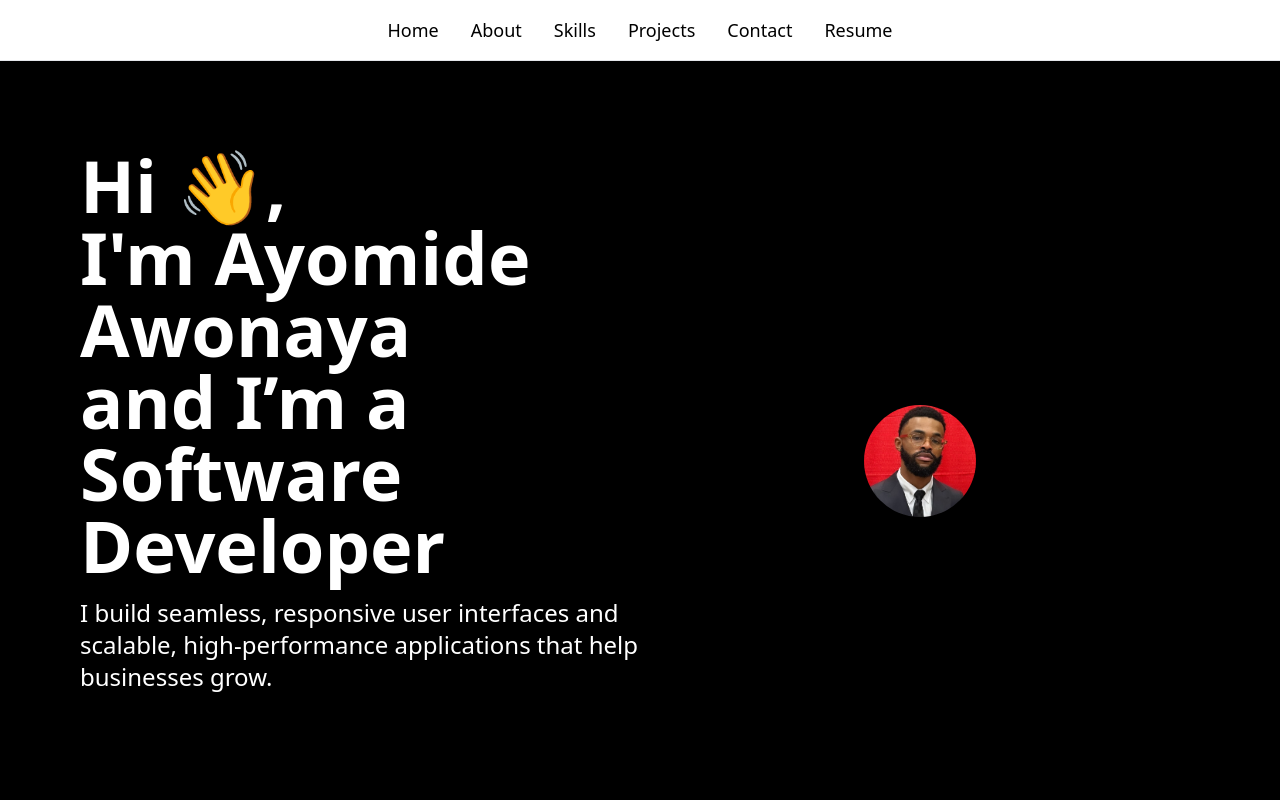
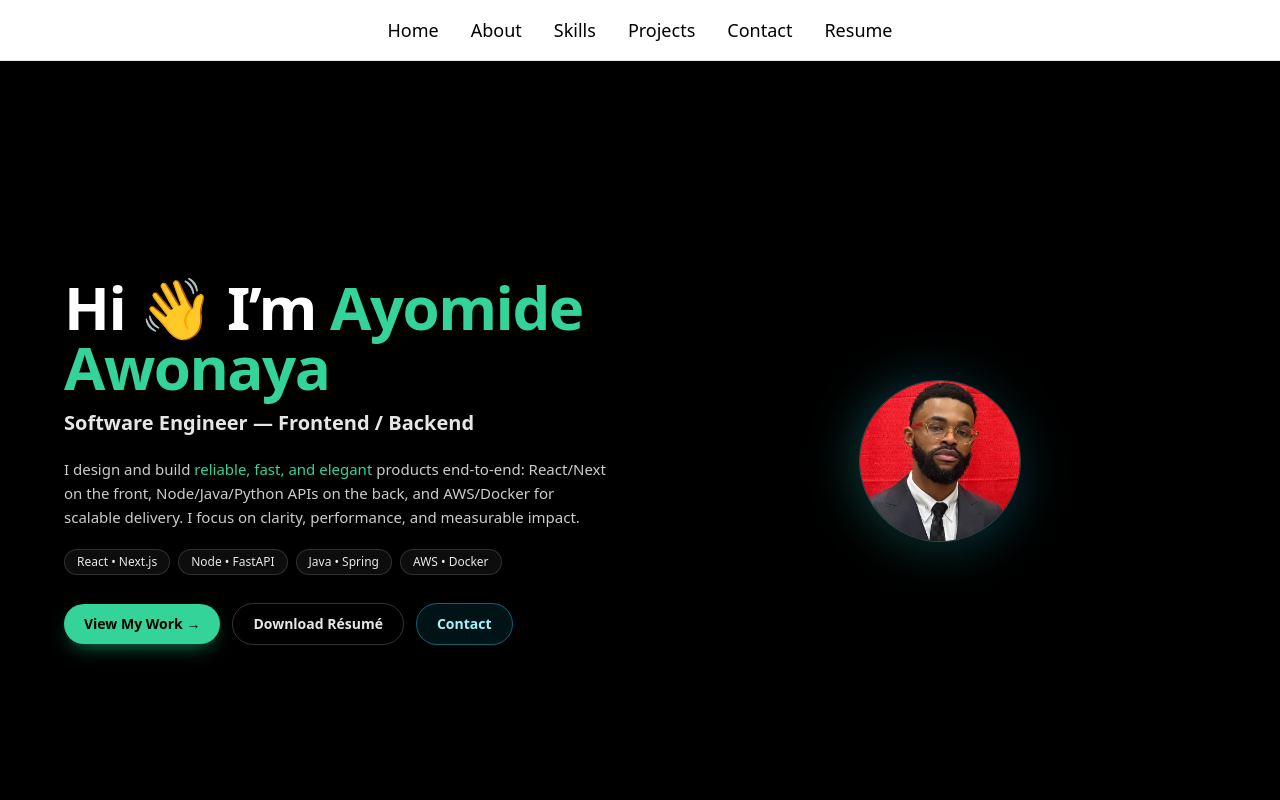
Before and after one commit to AyomideAwonaya21/newportfolio, a React (Vite) app: page / in a window 1280 px wide. Shown: the top 800 px of the page. Built offline with nearby package versions, Linux system fonts and the light colour scheme; the HTML template or start-up script is replaced by a standard one.

Commit message:
updated hero

```diff
--- a/src/components/Hero.jsx
+++ b/src/components/Hero.jsx
@@ -1,53 +1,113 @@
-import React from 'react';
-import { motion } from 'framer-motion';
-import { Link } from 'react-router-dom';
+import React from "react";
+import { motion } from "framer-motion";
+import { Link } from "react-router-dom";
 
 export default function Hero() {
   return (
-    <section className="h-screen flex flex-col md:flex-row justify-center items-center px-4 md:px-20 text-center md:text-left bg-black text-white">
-      <div className="flex-1 mb-10 md:mb-0">
+    <section className="relative overflow-hidden bg-black text-white">
+      {/* Soft gradient backdrop for premium depth */}
+      <div className="pointer-events-none absolute inset-0 -z-10">
+        <div className="absolute -top-24 -left-20 h-80 w-80 rounded-full bg-emerald-400/20 blur-3xl" />
+        <div className="absolute -bottom-24 -right-20 h-96 w-96 rounded-full bg-cyan-500/20 blur-3xl" />
+        <div className="absolute inset-x-0 top-0 h-px bg-gradient-to-r from-transparent via-white/20 to-transparent" />
+      </div>
+
+      <div className="mx-auto flex min-h-[90vh] max-w-7xl flex-col-reverse items-center gap-10 px-5 py-16 md:min-h-screen md:flex-row md:gap-12 md:px-12 lg:px-16">
+        {/* Left: headline, intro, and buttons */}
+        <div className="flex-1 text-center md:text-left">
           <motion.h1
-          initial={{ opacity: 0, y: 20 }}
+            initial={{ opacity: 0, y: 12 }}
             animate={{ opacity: 1, y: 0 }}
-          transition={{ duration: 1 }}
-          className="text-5xl md:text-7xl font-extrabold mb-4"
+            transition={{ duration: 0.5 }}
+            className="text-4xl font-extrabold tracking-tight sm:text-5xl lg:text-6xl"
           >
-          Hi 👋,<br />
-          I'm <span className="text-accent">Ayomide Awonaya</span><br />
-          and I’m a <span className="text-accent">Software Developer</span>
+            Hi 👋 I’m <span className="text-emerald-400">Ayomide Awonaya</span>
           </motion.h1>
 
-        <motion.h2
+          <motion.p
             initial={{ opacity: 0 }}
             animate={{ opacity: 1 }}
-          transition={{ duration: 2 }}
-          className="text-xl md:text-2xl mb-8 max-w-xl"
+            transition={{ duration: 0.6, delay: 0.05 }}
+            className="mt-3 text-xl font-semibold text-white/90"
           >
-          I build seamless, responsive user interfaces and scalable, high-performance applications that help businesses grow.
-        </motion.h2>
+            Software Engineer — Frontend&nbsp;/&nbsp;Backend
+          </motion.p>
 
-        <Link to="/projects">
-          <motion.button
-            whileHover={{ scale: 1.05 }}
-            className="inline-block px-6 py-3 bg-accent text-black rounded-full hover:opacity-90 transition"
+          <motion.p
+            initial={{ opacity: 0 }}
+            animate={{ opacity: 1 }}
+            transition={{ duration: 0.6, delay: 0.1 }}
+            className="mt-5 max-w-2xl text-balance text-sm/6 text-white/80 md:text-[15px]"
           >
-            View My Work
-          </motion.button>
-        </Link>
+            I design and build <span className="text-emerald-400">reliable, fast, and elegant</span> products end-to-end:
+            React/Next on the front, Node/Java/Python APIs on the back, and AWS/Docker for scalable delivery.
+            I focus on clarity, performance, and measurable impact.
+          </motion.p>
+
+          {/* Role chips */}
+          <div className="mt-5 flex flex-wrap justify-center gap-2 md:justify-start">
+            {["React • Next.js", "Node • FastAPI", "Java • Spring", "AWS • Docker"].map((chip) => (
+              <span
+                key={chip}
+                className="rounded-full border border-white/15 bg-white/5 px-3 py-1 text-xs text-white/90"
+              >
+                {chip}
+              </span>
+            ))}
           </div>
 
+          {/* CTA Buttons */}
           <motion.div
-        initial={{ opacity: 0, scale: 0.8 }}
+            initial={{ opacity: 0, y: 8 }}
+            animate={{ opacity: 1, y: 0 }}
+            transition={{ duration: 0.5, delay: 0.15 }}
+            className="mt-7 flex flex-wrap items-center justify-center gap-3 md:justify-start"
+          >
+            {/* Projects Button */}
+            <Link to="/projects" aria-label="View my projects">
+              <span className="inline-flex items-center gap-2 rounded-full bg-emerald-400 px-5 py-2.5 text-sm font-semibold text-black shadow-[0_8px_20px_-8px_rgba(16,185,129,.8)] transition hover:-translate-y-0.5 hover:shadow-[0_14px_30px_-10px_rgba(16,185,129,.9)]">
+                View My Work →
+              </span>
+            </Link>
+
+            {/* Resume Button (uses your existing filename) */}
+            <a
+              href="/Ayomide_awonaya%20softwareengineering.pdf"
+              target="_blank"
+              rel="noopener noreferrer"
+              className="inline-flex items-center gap-2 rounded-full border border-white/20 bg-white/0 px-5 py-2.5 text-sm font-semibold text-white/90 backdrop-blur transition hover:-translate-y-0.5 hover:bg-white/10"
+              aria-label="Download resume"
+            >
+              Download Résumé
+            </a>
+
+            {/* Contact Button */}
+            <Link to="/contact" aria-label="Contact me">
+              <span className="inline-flex items-center gap-2 rounded-full border border-cyan-400/40 bg-cyan-500/10 px-5 py-2.5 text-sm font-semibold text-cyan-200 transition hover:-translate-y-0.5 hover:bg-cyan-500/20">
+                Contact
+              </span>
+            </Link>
+          </motion.div>
+        </div>
+
+        {/* Right: Portrait */}
+        <motion.div
+          initial={{ opacity: 0, scale: 0.9 }}
           animate={{ opacity: 1, scale: 1 }}
-        transition={{ duration: 1.5 }}
-        className="flex-1 flex justify-center"
+          transition={{ duration: 0.6 }}
+          className="flex flex-1 items-center justify-center"
         >
+          <div className="relative">
+            {/* subtle glow */}
+            <div className="absolute -inset-1 rounded-full bg-gradient-to-tr from-emerald-400/30 via-cyan-400/30 to-transparent blur-xl" />
             <img
               src="/Ayomide.jpg"
               alt="Ayomide Awonaya"
-          className="w-20 h-20 md:w-28 md:h-28 rounded-full object-cover shadow-lg max-w-[80px] md:max-w-[112px]"
+              className="relative h-28 w-28 rounded-full object-cover shadow-lg ring-1 ring-white/20 sm:h-32 sm:w-32 md:h-40 md:w-40"
             />
+          </div>
         </motion.div>
+      </div>
     </section>
   );
 }
```
Lines whose indentation alone changed are shown as unchanged.
